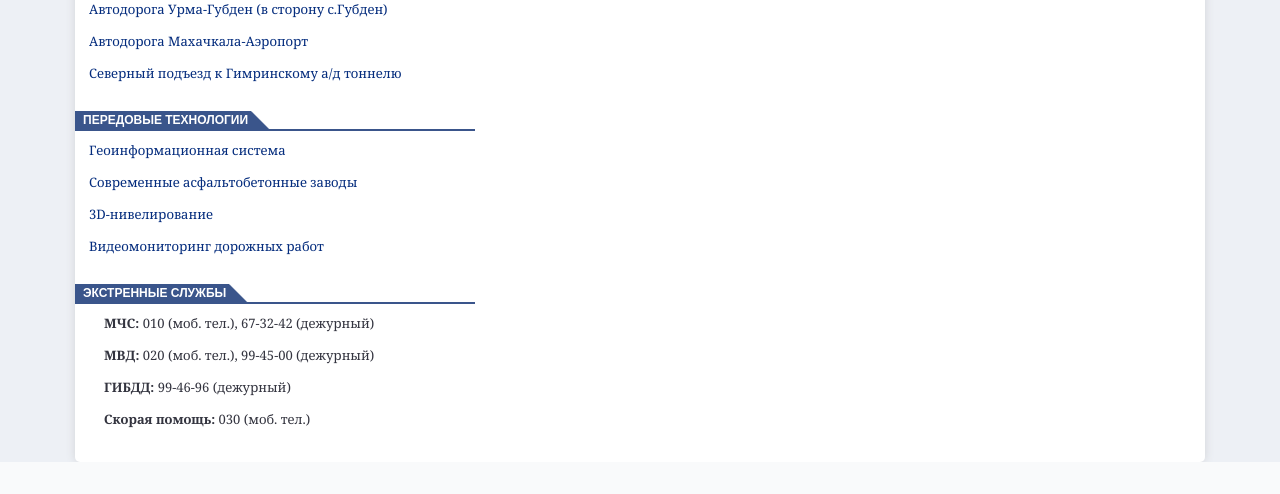
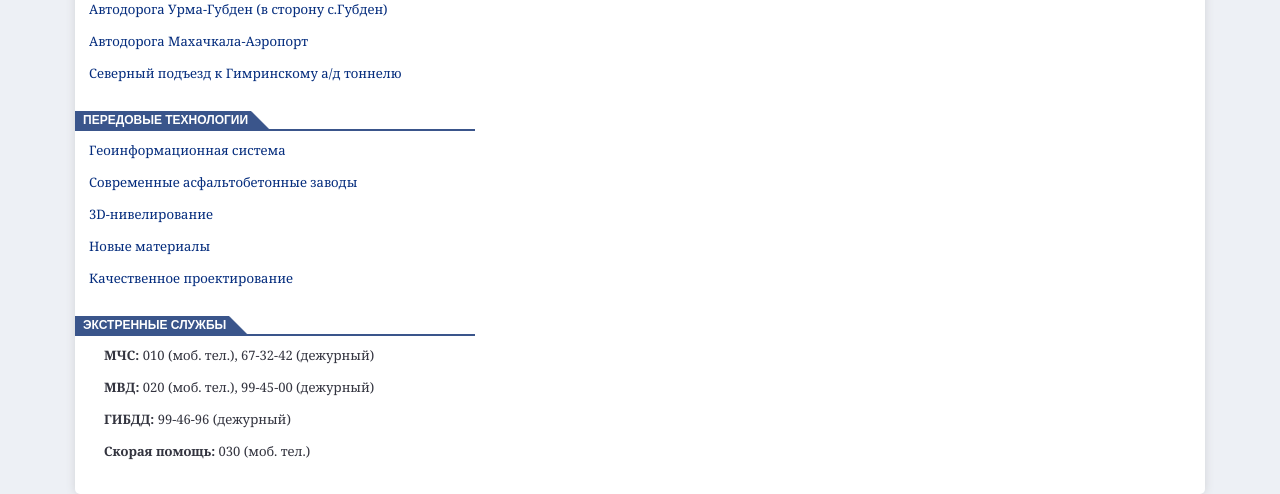
Before and after one commit to butaevg/dorkontrol, a Yii app: template views/page/index.php in a window 1280 px wide. Shown: the part 705-1199 px from the top of the page. Before the commit the page ends 1167 px from the top, so only its background shows below. Run offline with PHP 8.4 and a stand-in for Yii, Linux system fonts and the light colour scheme; the template is opened without the code that fills it, so the values that code supplies are empty; form fields are guessed from the names that the template uses; some libraries are stand-ins or nearby versions.

Commit message:
some fixes

```diff
--- a/views/layouts/main.php
+++ b/views/layouts/main.php
@@ -64,8 +64,8 @@ AppAsset::register($this);
                         <li><a href="page/struktura-obsluzhivaemoj-seti-dorog">Структура обслуживаемой сети дорог</a></li>
                         <li><a href="map/">Информационные карты районов</a></li>
                         <li><a href="page/svedeniya-po-bdd">Безопасность дорожного движения</a></li>
-                        <li><a href="org/dep/">Дорожно-эксплуатационные предприятия</a></li>
-                        <li><a href="org/vne/">Внешние подрядчики</a></li>
+                        <li><a href="page/dep">Дорожно-эксплуатационные предприятия</a></li>
+                        <li><a href="page/contractors">Внешние подрядчики</a></li>
                     </ul>
                 </li>
                 <li><a>МОНИТОРИНГ</a>
--- a/views/page/index.php
+++ b/views/page/index.php
@@ -50,7 +50,8 @@ $this->title = 'Дагдорконтроль';
                     <li><a href="page/geoinformacionnaya-sistema">Геоинформационная система</a></li>
                     <li><a href="page/asfaltobetonnye-zavody">Современные асфальтобетонные заводы</a></li>
                     <li><a href="page/3d-nivelirovanie">3D-нивелирование</a></li>
-                    <li><a href="page/videomonitoring-dorozhnyh-rabot">Видеомониторинг дорожных работ</a></li>
+                    <li><a href="page/novye-materialy">Новые материалы</a></li>
+                    <li><a href="page/kachestvennoe-proektirovanie">Качественное проектирование</a></li>
                     <li></li>
                 </ul>
             </div>
```
